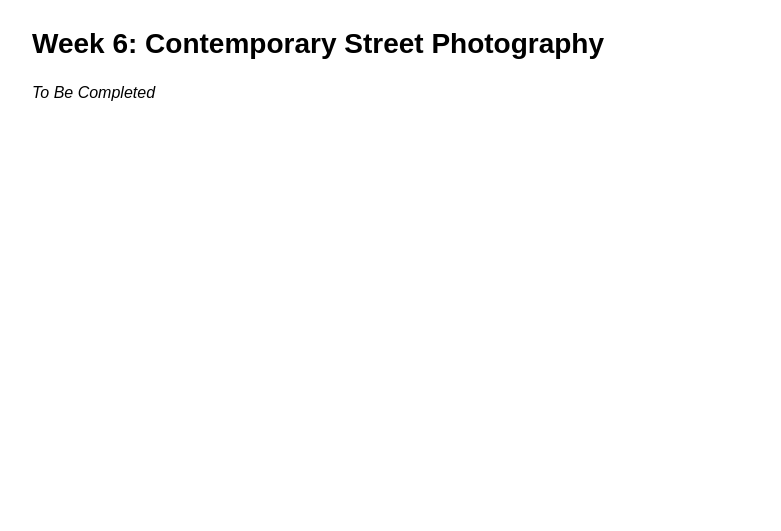
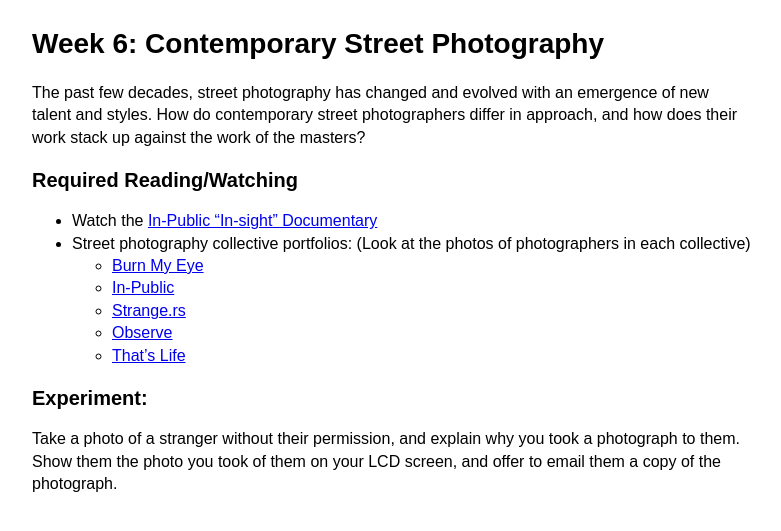
Before and after one commit to domchristie/online-street-photography-course, a Jekyll site: the page built from 06-contemporary.md, in a window 1280 px wide. Shown: the top 531 px of the page, without its empty margins (248-1029 px from the left). Built offline with Jekyll 4.4.1, drawn with Linux system fonts in a browser that asks for light colours.

Commit message:
Complete week 6

```diff
--- a/06-contemporary.md
+++ b/06-contemporary.md
@@ -4,4 +4,18 @@ title: "Week 6: Contemporary Street Photography"
 
 # Week 6: Contemporary Street Photography
 
-_To Be Completed_
+The past few decades, street photography has changed and evolved with an emergence of new talent and styles. How do contemporary street photographers differ in approach, and how does their work stack up against the work of the masters?
+
+## Required Reading/Watching
+
+* Watch the [In-Public “In-sight” Documentary](http://nickturpin.com/portfolio/in-sight-film/)
+* Street photography collective portfolios: (Look at the photos of photographers in each collective)
+  * [Burn My Eye](http://www.burnmyeye.org/site/about-us/)
+  * [In-Public](http://www.in-public.com/photographers)
+  * [Strange.rs](http://strange.rs/)
+  * [Observe](http://www.observecollective.com/)
+  * [That’s Life](http://www.thatslife.in/)
+
+## Experiment:
+
+Take a photo of a stranger without their permission, and explain why you took a photograph to them. Show them the photo you took of them on your LCD screen, and offer to email them a copy of the photograph.
```
